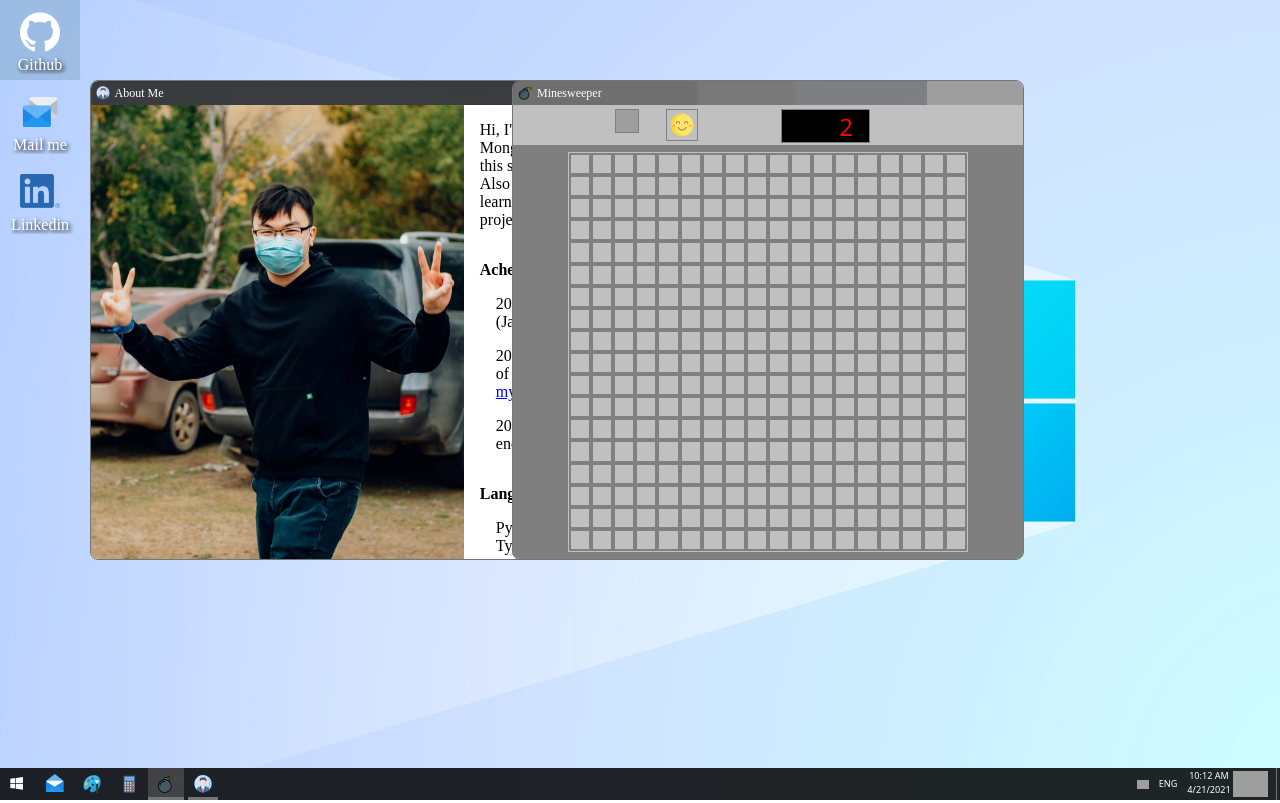
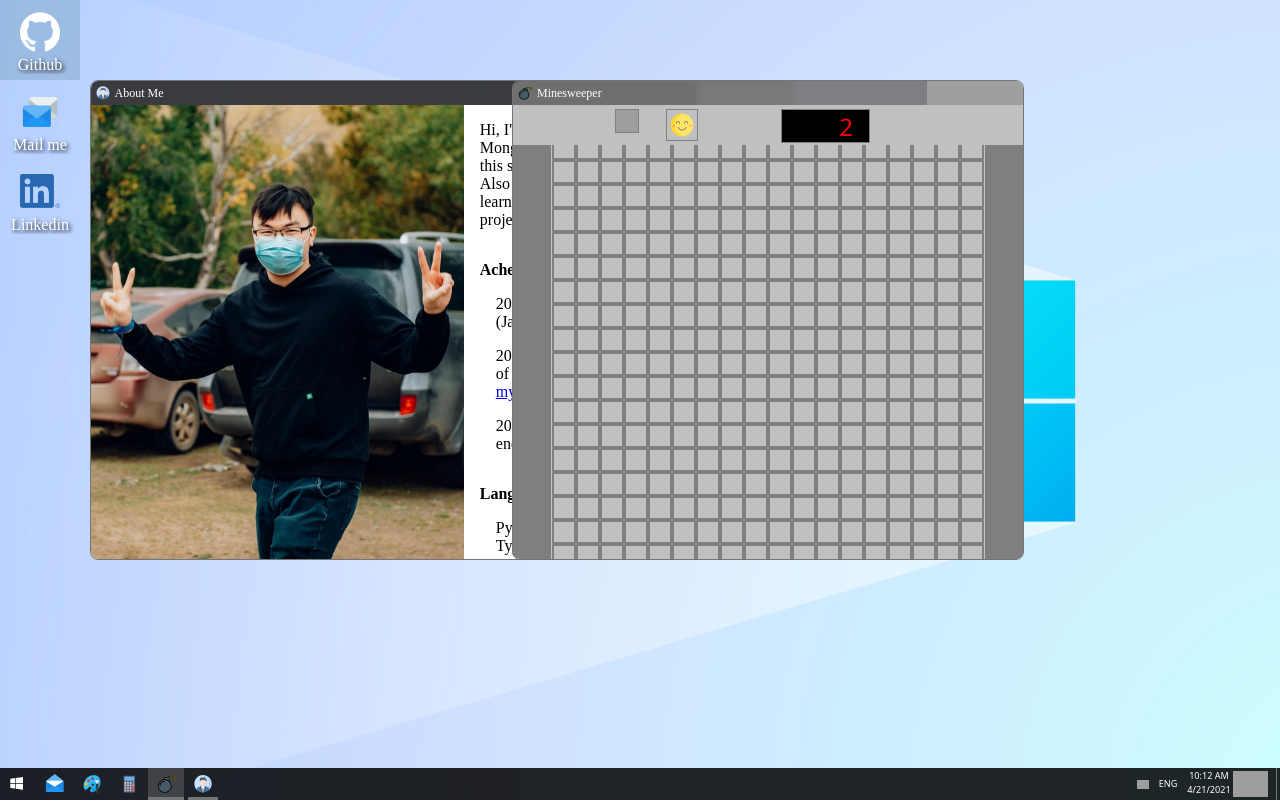
Before and after one commit to gumbernator/svelte-windows-10-clone, a Svelte app: page / in a window 1280 px wide. Both pictures are taken after a click on the button 166 px from the left and 784 px from the top of the page. Built offline with nearby package versions, Linux system fonts and the light colour scheme; grey boxes are pictures that could not be loaded; a web font is replaced by a local one.

Commit message:
fixed: minesweeper fields were glitching when resized

```diff
--- a/src/components/window/forms/Minesweeper.svelte
+++ b/src/components/window/forms/Minesweeper.svelte
@@ -188,6 +188,7 @@
         width: 100%;
         height: 5vh;
         background-color: #c0c0c0;
+        overflow: hidden;
     }
 
     .bottom-section {
@@ -198,13 +199,12 @@
         display: flex;
         justify-content: center;
         align-items: center;
+        overflow: hidden;
     }
 
     .fields {
         top: 0;
         left: 0;
-        width: 50vh;
-        height: 50vh;
         border: 1px solid transparent;
         background-color: #c0c0c0;
         display: flex;
@@ -219,9 +219,8 @@
 
     .btn {
         flex: 1;
-        display: flex;
-        justify-content: center;
-        align-items: center;
+        width: 1.5rem;
+        height: 1.5rem;
     }
 
     .btn-inactive {
```
Also changed, not shown: public/build/bundle.css, public/build/bundle.js, 1 other file (tests, documents, lock files or other folders).
